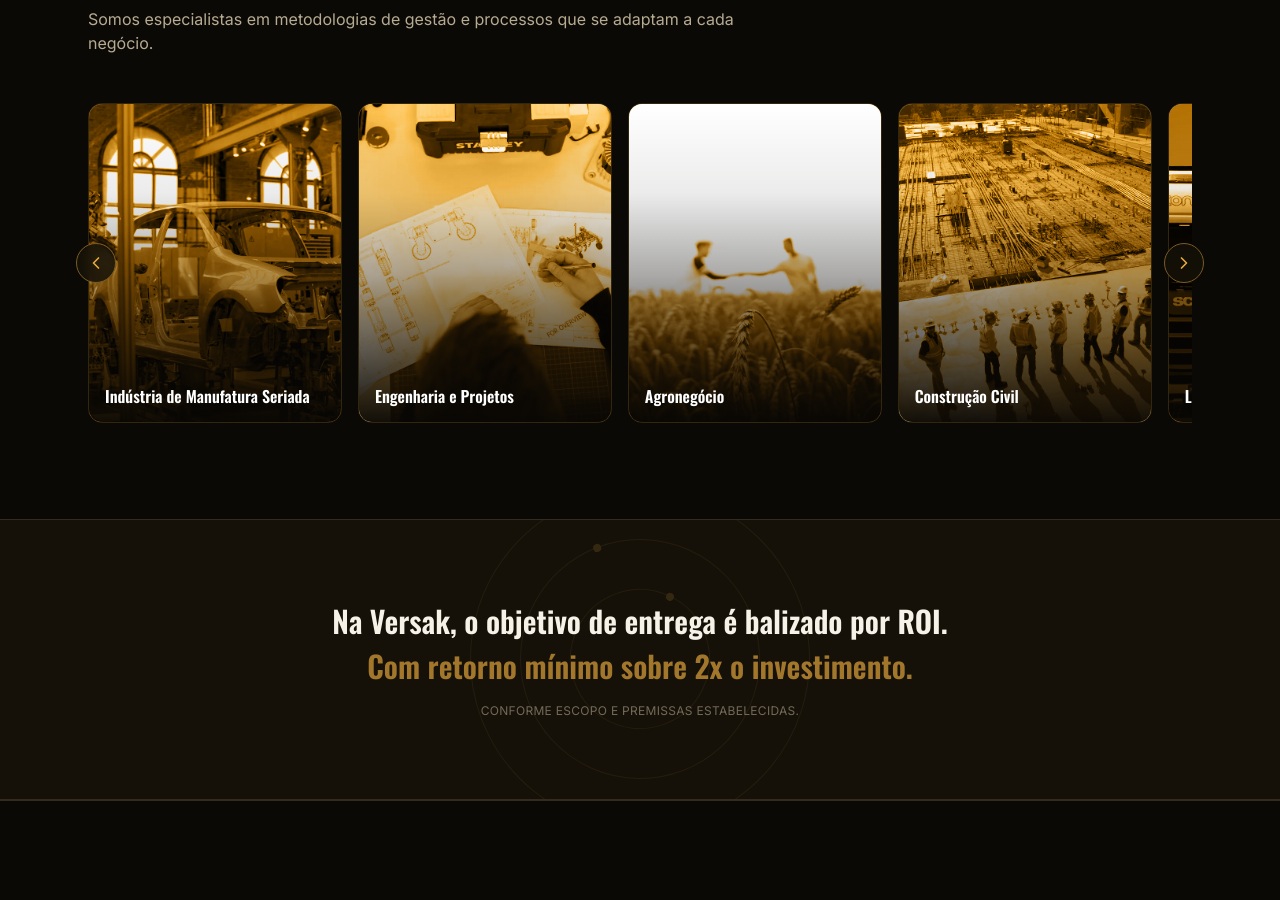
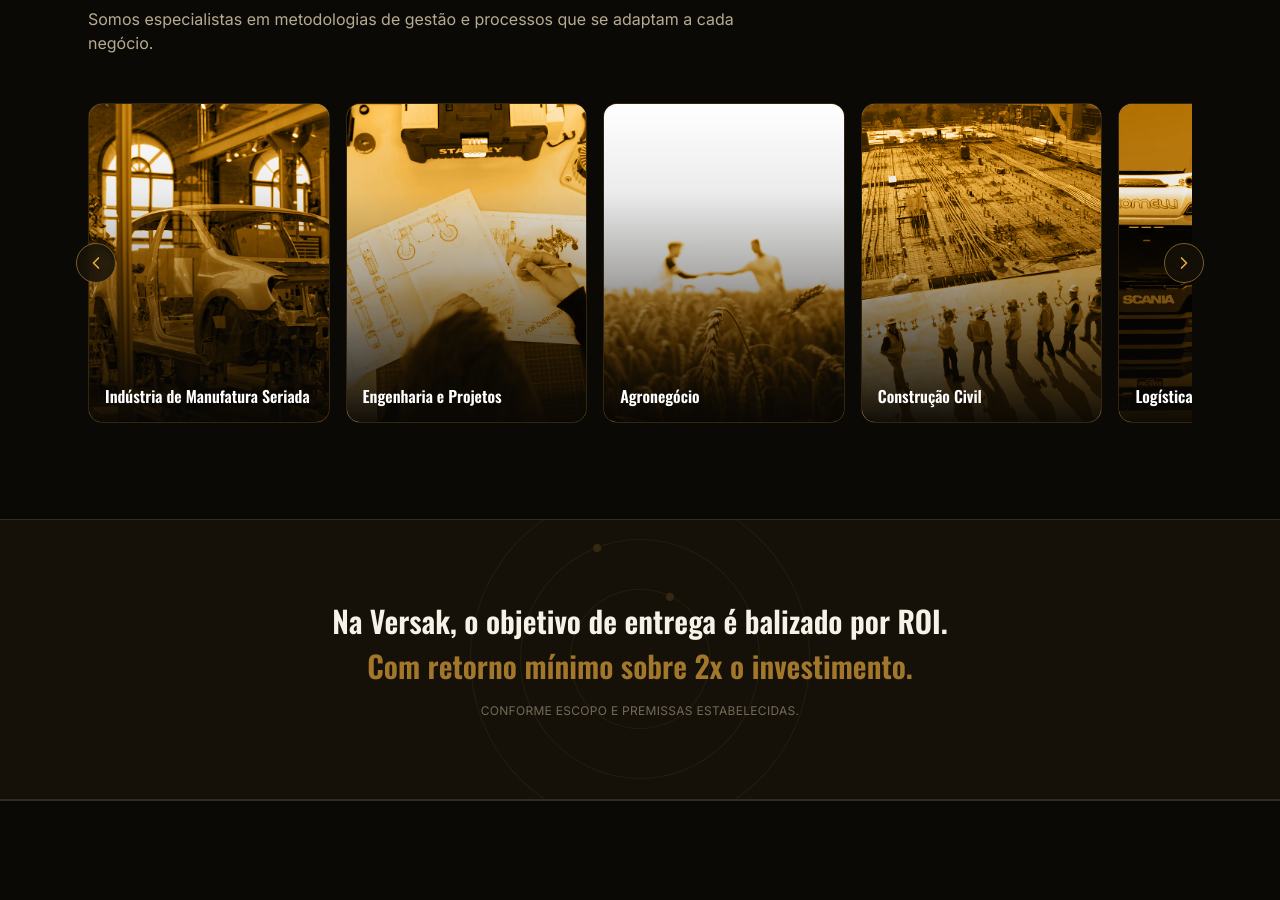
Before and after one commit to O-Carvalho/Versak, a Next.js app: page / in a window 1280 px wide. Shown: the part 2709-3609 px from the top of the page. Built offline with nearby package versions, Linux system fonts and the light colour scheme.

Commit message:
fix: consistent carousel slide spacing across loop seam (padding instead of gap)

```diff
--- a/components/ui/setores-carousel.tsx
+++ b/components/ui/setores-carousel.tsx
@@ -15,9 +15,9 @@ export function SetoresCarousel({ grupos }: { grupos: readonly Grupo[] }) {
   return (
     <div className="relative mt-12" role="region" aria-label="Setores que atendemos">
       <div className="overflow-hidden" ref={emblaRef}>
-        <div className="flex gap-4">
+        <div className="-ml-4 flex">
           {grupos.map((grupo) => (
-            <div key={grupo.nome} className="min-w-0 flex-[0_0_78%] sm:flex-[0_0_44%] lg:flex-[0_0_23%]">
+            <div key={grupo.nome} className="min-w-0 flex-[0_0_78%] pl-4 sm:flex-[0_0_44%] lg:flex-[0_0_23%]">
               <article className="setor-card group">
                 <Image
                   src={grupo.imagem}
```
